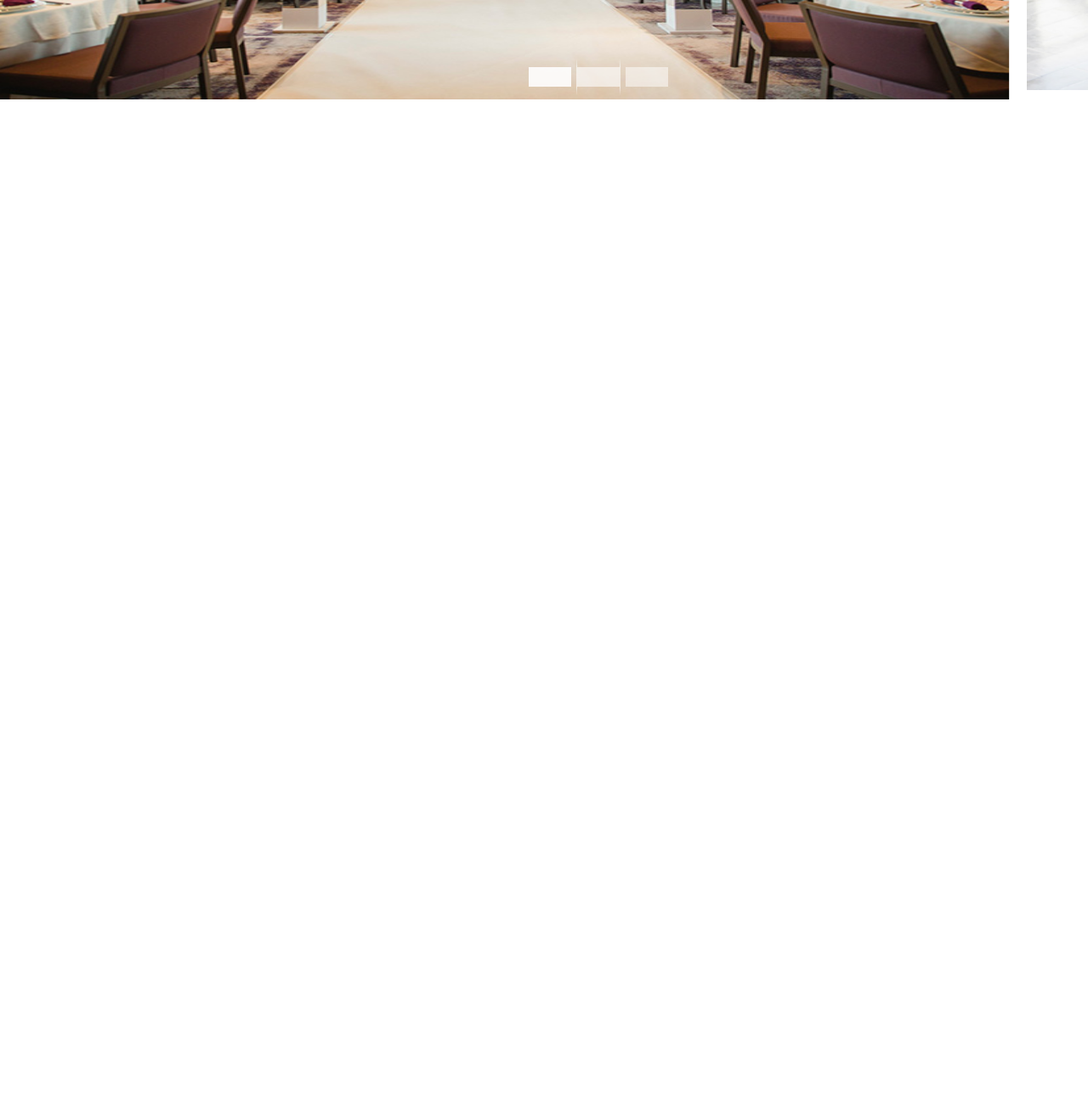
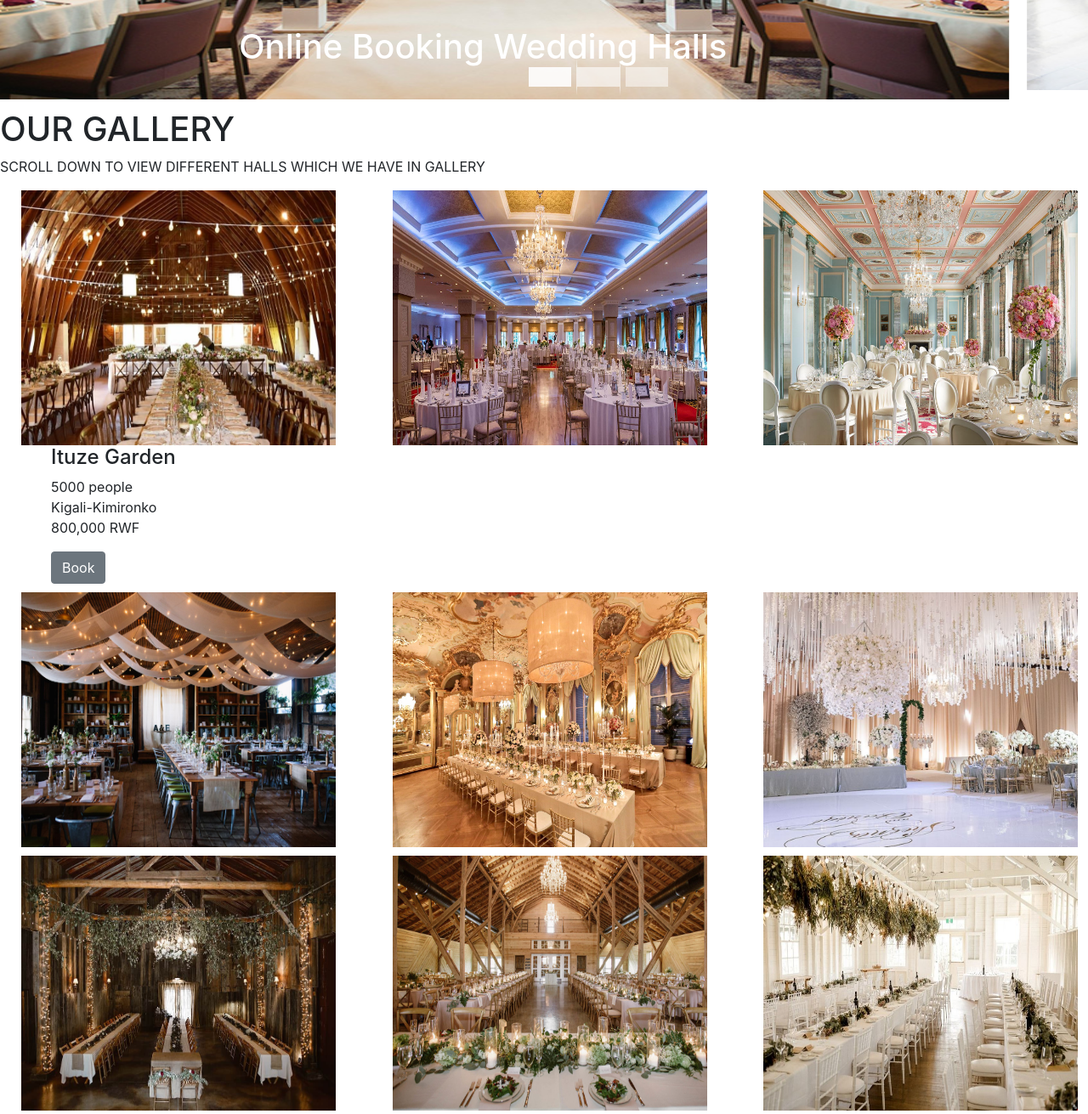
Before and after one commit to usanaseFrancoise/weddingHalls, a plain HTML site: page index1.html in a window 1280 px wide. Shown: the part 460-1771 px from the top of the page at 85% size. Before the commit the page ends 800 px from the top, so only its background shows below. Drawn offline with nearby package versions, Linux system fonts and the light colour scheme.

Commit message:
Adding content gallery

```diff
--- a/css/styles.css
+++ b/css/styles.css
@@ -105,7 +105,7 @@ display:flex;
 margin: 50px auto 0;
     }
 
-    h1{
+    /* h1{
         margin-top:3%;
         color:black;
         font-family: monospace;
@@ -118,7 +118,7 @@ margin: 50px auto 0;
         font-family: monospace;
         text-align: center;
         font-size: 20px;
-    }
+    } */
 
     .col-md-6 > p{
         margin-top:1%;
@@ -146,4 +146,12 @@ margin: 50px auto 0;
   .carousel-inner img {
     width: 100%;
     height: 500px;
+    /* transition: (2s ease-in-out left); */
 }
+.main .row .gallerytext{
+  margin-left: 60px;
+}
+.main .row img{
+  margin-left: 25px;
+  padding-right: 30px;
+}
--- a/index1.html
+++ b/index1.html
@@ -1,5 +1,6 @@
 <!DOCTYPE html>
 <html lang="en">
+
 <head>
   <meta charset="UTF-8">
   <meta name="viewport" content="width=device-width, initial-scale=1.0">
@@ -13,21 +14,23 @@
   <script src="https://cdnjs.cloudflare.com/ajax/libs/popper.js/1.14.7/umd/popper.min.js"></script>
   <script src="https://maxcdn.bootstrapcdn.com/bootstrap/4.3.1/js/bootstrap.min.js"></script>
 </head>
+
 <body>
   <div class="main">
     <header>
-                    <sectionA>
+
 
       <nav>
         <ul>
           <li class="actives"><a href="index.html"><strong>Home</strong></a></li>
           <li><a href="#gallery"><strong>Gallery</strong></a></li>
-                            <li ><a href="#about"><strong>About</strong></a></li>
+          <li><a href="#about"><strong>About</strong></a></li>
           <li><a href="#contact"><strong>Contact</strong></a></li>
 
         </ul>
       </nav>
 
+    </header>
     <div id="demo" class="carousel slide" data-ride="carousel">
 
       <!-- Indicators -->
@@ -40,13 +43,22 @@
       <!-- The slideshow -->
       <div class="carousel-inner">
         <div class="carousel-item active">
-                        <img src="image/venue14.jpg" alt="Los Angeles">
+          <img src="image/venue14.jpg">
+          <div class="carousel-caption">
+            <h1>Online Booking Wedding Halls</h1>
+          </div>
         </div>
         <div class="carousel-item">
-                        <img src="image/venue16.jpg" alt="Chicago">
+          <img src="image/venue16.jpg">
+          <div class="carousel-caption">
+            <h1>Online Booking Wedding Halls</h1>
+          </div>
         </div>
         <div class="carousel-item">
-                        <img src="image/venue10.jpg" alt="New York">
+          <img src="image/venue10.jpg">
+          <div class="carousel-caption">
+            <h1>Online Booking Wedding Halls</h1>
+          </div>
         </div>
       </div>
 
@@ -59,6 +71,51 @@
       </a>
 
     </div>
+    <div class="gallery">
+      <h1>OUR GALLERY</h1>
+      <p>SCROLL DOWN TO VIEW DIFFERENT HALLS WHICH WE HAVE IN GALLERY</p>
+    </div>
+    <div class="row">
+      <div class="col-md-4">
+        <img height="300px" width="400" src="image/venue15.jpeg">
+        <div class="gallerytext">
+          <h4>Ituze Garden</h4>
+          <p>5000 people</br>
+            Kigali-Kimironko</br>
+            800,000 RWF</p>
+          <button class="btn btn-secondary">Book</button>
+        </div>
+      </div>
+      <div class="col-md-4">
+        <img height="300px" width="400" src="image/venue12.jpg">
+      </div>
+      <div class="col-md-4">
+        <img height="300px" width="400" src="image/venue13.jpg">
+      </div>
+    </div>
+    <div class="row">
+      <div class="col-md-4">
+        <img height="300px" width="400" src="image/venue11.jpg">
+      </div>
+      <div class="col-md-4">
+        <img height="300px" width="400" src="image/venue9.jpg">
+      </div>
+      <div class="col-md-4">
+        <img height="300px" width="400" src="image/venue8.png">
+      </div>
+    </div>
+    <div class="row">
+      <div class="col-md-4">
+        <img height="300px" width="400" src="image/venue7.jpg">
+      </div>
+      <div class="col-md-4">
+        <img height="300px" width="400" src="image/venue4.jpg">
+      </div>
+      <div class="col-md-4">
+        <img height="300px" width="400" src="image/venue5.jpg">
+      </div>
+    </div>
+  </div>
+</body>
 
-</body>
 </html>
```
Lines whose indentation alone changed are shown as unchanged.
